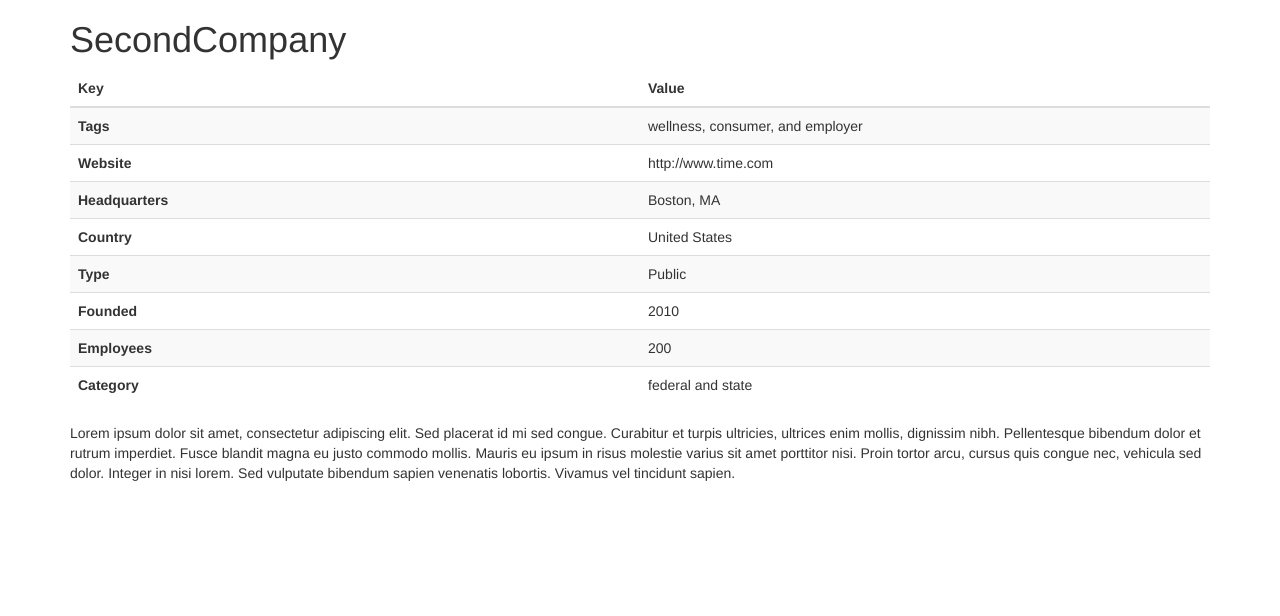
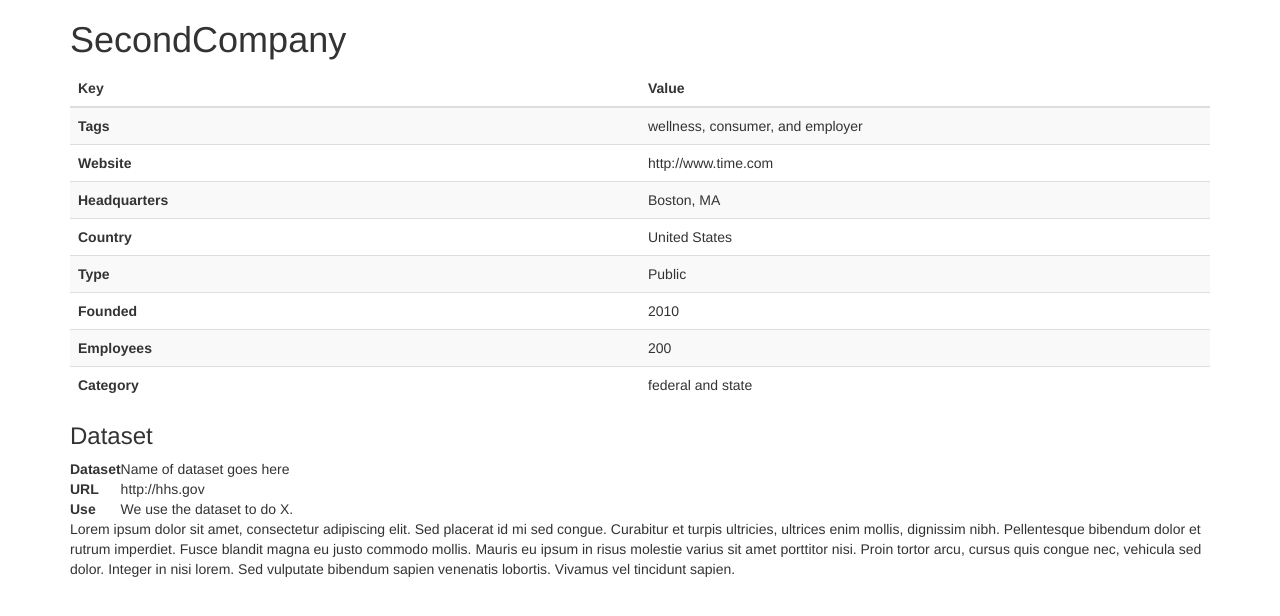
Before and after one commit to opendatadb/opendatadb.github.io, a Jekyll site: the page built from _posts/2013-09-30-second-company.md, in a window 1280 px wide. Shown: the top 616 px of the page. Built offline with Jekyll 4.4.1, drawn with Linux system fonts in a browser that asks for light colours; nearby versions of some CDN libraries.

Commit message:
Added dataset

```diff
--- a/_layouts/entry.html
+++ b/_layouts/entry.html
@@ -48,6 +48,23 @@
   </tr>
 </table>
 
+<h3>Dataset</h3>
+
+<table>
+  <tr>
+    <td><b>Dataset</b></td>
+    <td>{{ page.dataset }}</td>
+  </tr>
+  <tr>
+    <td><b>URL</b></td>
+    <td>{{ page.dataset-url }}</td>
+  </tr>
+  <tr>
+    <td><b>Use</b></td>
+    <td>{{ page.dataset-use }}</td>
+  </tr>
+</table>
+
 {{ content }}
 
 </div>
```
